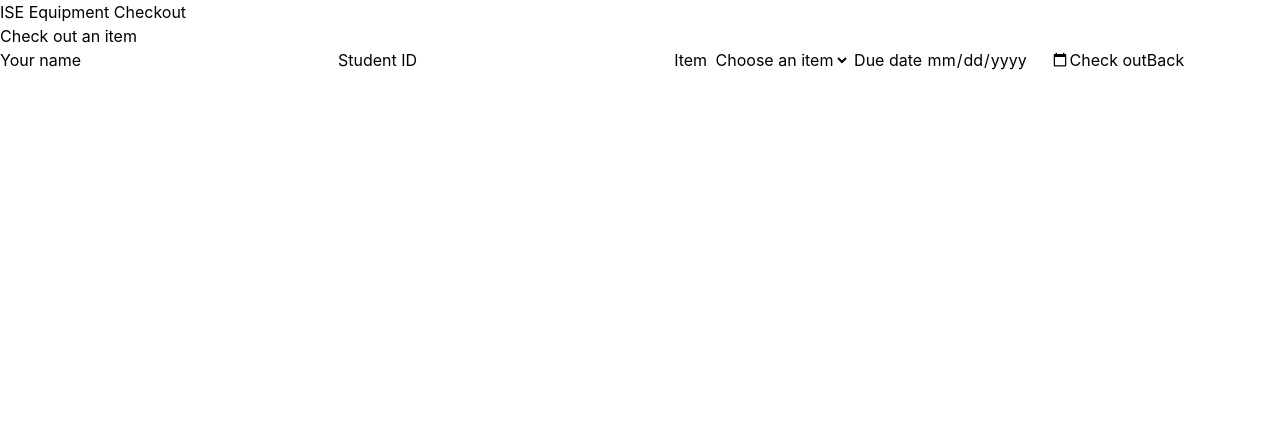
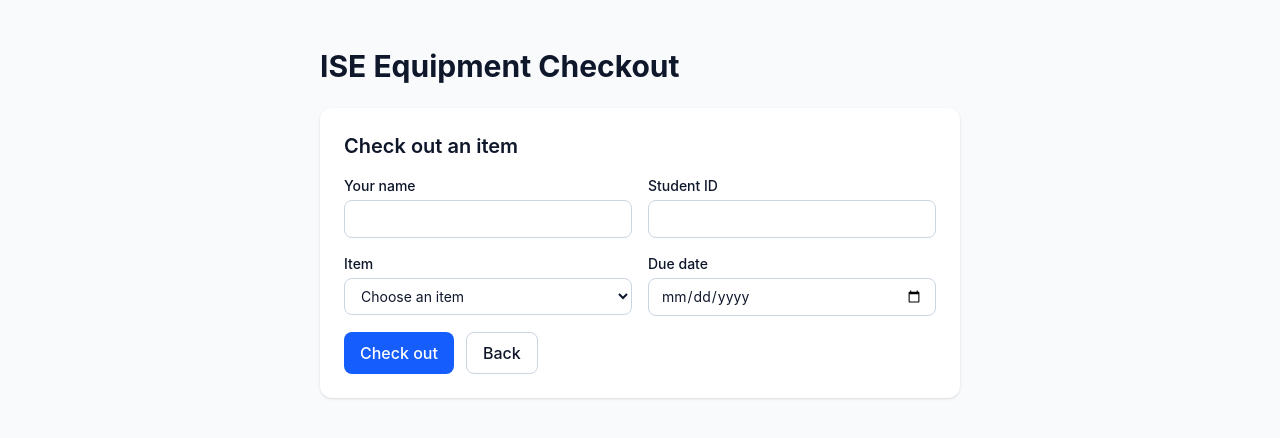
Before and after one commit to zonarr/ui-hw-vue-app, a Vue app: page / in a window 1280 px wide. Both pictures are taken after a click on the button "Check out an item". Shown: the top 438 px of the page. Built offline with nearby package versions, Linux system fonts and the light colour scheme.

Commit message:
Enhance UI for CheckoutForm and CheckoutList components with Tailwind CSS styling

```diff
--- a/src/App.vue
+++ b/src/App.vue
@@ -33,12 +33,28 @@ function handleReturn(id) {
 </script>
 
 <template>
-  <h1>ISE Equipment Checkout</h1>
+  <div class="min-h-screen bg-slate-50 text-slate-900">
+    <div class="mx-auto max-w-2xl px-4 py-8 sm:py-12">
+      <h1 class="mb-6 text-2xl font-bold sm:text-3xl">ISE Equipment Checkout</h1>
 
-  <main v-if="currentView === 'home'">
-    <button type="button" @click="startCheckout">Check out an item</button>
-    <button type="button" @click="browseCheckouts">View checkouts</button>
-    <p role="status">{{ message }}</p>
+      <main v-if="currentView === 'home'" class="space-y-4">
+        <div class="grid gap-3 sm:grid-cols-2">
+          <button
+            type="button"
+            class="rounded-lg bg-blue-600 px-4 py-3 font-medium text-white hover:bg-blue-700"
+            @click="startCheckout"
+          >
+            Check out an item
+          </button>
+          <button
+            type="button"
+            class="rounded-lg border border-slate-300 bg-white px-4 py-3 font-medium hover:bg-slate-100"
+            @click="browseCheckouts"
+          >
+            View checkouts
+          </button>
+        </div>
+        <p role="status" class="text-slate-600">{{ message }}</p>
       </main>
 
       <main v-else-if="currentView === 'form'">
@@ -48,6 +64,8 @@ function handleReturn(id) {
       <main v-else>
         <CheckoutList :checkouts="checkouts" @return="handleReturn" @cancel="goHome" />
       </main>
+    </div>
+  </div>
 </template>
 
 <style scoped></style>
--- a/src/components/CheckoutForm.vue
+++ b/src/components/CheckoutForm.vue
@@ -33,37 +33,60 @@ function cancel() {
 </script>
 
 <template>
-  <section>
-    <h2>Check out an item</h2>
+  <section class="rounded-xl bg-white p-5 shadow-sm sm:p-6">
+    <h2 class="mb-4 text-xl font-semibold">Check out an item</h2>
 
-    <form @submit.prevent="submitForm">
-      <label>
+    <form class="space-y-4" @submit.prevent="submitForm">
+      <div class="grid gap-4 sm:grid-cols-2">
+        <label class="block text-sm font-medium">
           Your name
-        <input v-model="form.borrowerName" type="text" />
+          <input v-model="form.borrowerName" type="text" class="field" />
         </label>
 
-      <label>
+        <label class="block text-sm font-medium">
           Student ID
-        <input v-model="form.studentId" type="text" />
+          <input v-model="form.studentId" type="text" class="field" />
         </label>
 
-      <label>
+        <label class="block text-sm font-medium">
           Item
-        <select v-model="form.item">
+          <select v-model="form.item" class="field">
             <option value="">Choose an item</option>
             <option v-for="item in items" :key="item" :value="item">{{ item }}</option>
           </select>
         </label>
 
-      <label>
+        <label class="block text-sm font-medium">
           Due date
-        <input v-model="form.dueDate" type="date" />
+          <input v-model="form.dueDate" type="date" class="field" />
         </label>
+      </div>
 
-      <p v-if="errorMessage" role="alert">{{ errorMessage }}</p>
+      <p v-if="errorMessage" role="alert" class="text-sm text-red-600">{{ errorMessage }}</p>
 
-      <button type="submit">Check out</button>
-      <button type="button" @click="cancel">Back</button>
+      <div class="flex flex-col gap-3 sm:flex-row">
+        <button
+          type="submit"
+          class="rounded-lg bg-blue-600 px-4 py-2 font-medium text-white hover:bg-blue-700"
+        >
+          Check out
+        </button>
+        <button
+          type="button"
+          class="rounded-lg border border-slate-300 px-4 py-2 font-medium hover:bg-slate-100"
+          @click="cancel"
+        >
+          Back
+        </button>
+      </div>
     </form>
   </section>
 </template>
+
+<style scoped>
+@reference 'tailwindcss';
+
+.field {
+  @apply mt-1 block w-full rounded-lg border border-slate-300 px-3 py-2 font-normal focus:border-blue-500 focus:outline-none;
+}
+</style>
--- a/src/components/CheckoutList.vue
+++ b/src/components/CheckoutList.vue
@@ -18,31 +18,56 @@ function cancel() {
 </script>
 
 <template>
-  <section>
-    <h2>Current checkouts</h2>
+  <section class="space-y-4">
+    <h2 class="text-xl font-semibold">Current checkouts</h2>
 
-    <p v-if="checkouts.length === 0">No checkouts yet.</p>
+    <p v-if="checkouts.length === 0" class="rounded-xl bg-white p-5 text-slate-600 shadow-sm">
+      No checkouts yet.
+    </p>
 
-    <ul v-else>
-      <li v-for="checkout in checkouts" :key="checkout.id">
-        <strong>{{ checkout.item }}</strong>
-        borrowed by {{ checkout.borrowerName }} ({{ checkout.studentId }}), due
-        {{ checkout.dueDate }}
+    <ul v-else class="space-y-3">
+      <li
+        v-for="checkout in checkouts"
+        :key="checkout.id"
+        class="flex flex-col gap-3 rounded-xl bg-white p-4 shadow-sm sm:flex-row sm:items-center sm:justify-between"
+      >
+        <div>
+          <p class="font-semibold">{{ checkout.item }}</p>
+          <p class="text-sm text-slate-600">
+            {{ checkout.borrowerName }} ({{ checkout.studentId }}) · due {{ checkout.dueDate }}
+          </p>
+        </div>
 
-        <span :class="checkout.status === 'Borrowed' ? 'text-amber-600' : 'text-green-600'">
+        <div class="flex items-center gap-3">
+          <span
+            class="rounded-full px-3 py-1 text-xs font-medium"
+            :class="
+              checkout.status === 'Borrowed'
+                ? 'bg-amber-100 text-amber-800'
+                : 'bg-green-100 text-green-800'
+            "
+          >
             {{ checkout.status }}
           </span>
 
           <button
             v-if="checkout.status === 'Borrowed'"
             type="button"
+            class="rounded-lg border border-slate-300 px-3 py-1 text-sm hover:bg-slate-100"
             @click="markReturned(checkout.id)"
           >
             Mark returned
           </button>
+        </div>
       </li>
     </ul>
 
-    <button type="button" @click="cancel">Back</button>
+    <button
+      type="button"
+      class="rounded-lg border border-slate-300 bg-white px-4 py-2 font-medium hover:bg-slate-100"
+      @click="cancel"
+    >
+      Back
+    </button>
   </section>
 </template>
```
Lines whose indentation alone changed are shown as unchanged.
